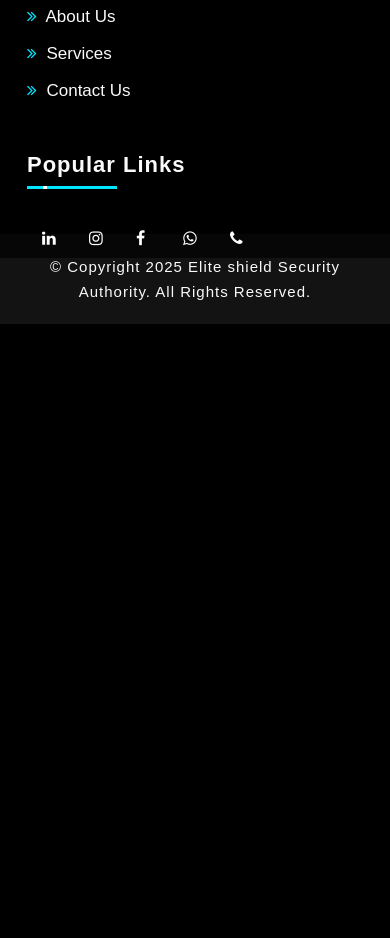
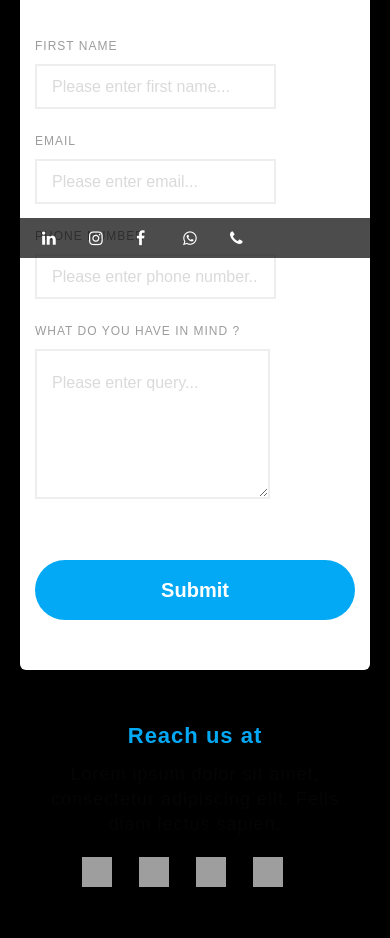
Before and after one commit to PathumHarshana/Eliteshield, a website: page public_html/contactus.html in a window 390 px wide. Shown: the part 586-1524 px from the top of the page. Before the commit the page ends 970 px from the top, so only its background shows below. Drawn offline with Linux system fonts and the light colour scheme; grey boxes are pictures that could not be loaded.

```diff
--- a/public_html/contactus.html
+++ b/public_html/contactus.html
@@ -28,6 +28,7 @@
 <link rel="stylesheet" href="ms-assets/css/font-awesome_v2%3D1.1.css">
 <link rel="stylesheet" href="ms-assets/css/style_v2%3D3.7.css">
 <link rel="stylesheet" href="ms-assets/css/style_v1.css">
+<link rel="stylesheet" href="ms-assets/css/style_v5.css">
 
 <link rel="preconnect" href="https://fonts.googleapis.com">
 <link rel="preconnect" href="https://fonts.gstatic.com" crossorigin="">
@@ -252,7 +253,77 @@
 </div>
 </header>
 <div class="main" style="margin-top: 130px;">
-
+    <div class="contact_us_6">
+        <div class="responsive-container-block container">
+          <form class="form-box">
+            <div class="container-block form-wrapper">
+              <div class="mob-text">
+                <p class="text-blk contactus-head">
+                  Get in Touch
+                </p>
+                <p class="text-blk contactus-subhead">
+                  Lorem ipsum dolor sit amet, consectetur adipiscing elit. Felis diam lectus sapien.
+                </p>
+              </div>
+              <div class="responsive-container-block" id="i2cbk">
+                <div class="responsive-cell-block wk-tab-12 wk-mobile-12 wk-desk-12 wk-ipadp-12" id="i10mt-3">
+                  <p class="text-blk input-title">
+                    FIRST NAME
+                  </p>
+                  <input class="input" id="ijowk-3" name="FirstName" placeholder="Please enter first name...">
+                </div>
+                <div class="responsive-cell-block wk-tab-12 wk-mobile-12 wk-desk-12 wk-ipadp-12" id="ip1yp">
+                  <p class="text-blk input-title">
+                    EMAIL
+                  </p>
+                  <input class="input" id="ipmgh-3" name="Email" placeholder="Please enter email...">
+                </div>
+                <div class="responsive-cell-block wk-tab-12 wk-mobile-12 wk-desk-12 wk-ipadp-12" id="ih9wi">
+                  <p class="text-blk input-title">
+                    PHONE NUMBER
+                  </p>
+                  <input class="input" id="imgis-3" name="PhoneNumber" placeholder="Please enter phone number...">
+                </div>
+                <div class="responsive-cell-block wk-tab-12 wk-mobile-12 wk-desk-12 wk-ipadp-12" id="i634i-3">
+                  <p class="text-blk input-title">
+                    WHAT DO YOU HAVE IN MIND ?
+                  </p>
+                  <textarea class="textinput" id="i5vyy-3" placeholder="Please enter query..."></textarea>
+                </div>
+              </div>
+              <button class="submit-btn" id="w-c-s-bgc_p-1-dm-id-2">
+                Submit
+              </button>
+            </div>
+          </form>
+          <div class="responsive-cell-block wk-desk-7 wk-ipadp-12 wk-tab-12 wk-mobile-12" id="i772w">
+            <div class="map-part">
+              <p class="text-blk map-contactus-head" id="w-c-s-fc_p-1-dm-id">
+                Reach us at
+              </p>
+              <p class="text-blk map-contactus-subhead">
+                Lorem ipsum dolor sit amet, consectetur adipiscing elit. Felis diam lectus sapien.
+              </p>
+              <div class="social-media-links mob">
+                <a class="social-icon-link" href="#" id="ix94i-2-2">
+                  <img class="link-img image-block" src="https://workik-widget-assets.s3.amazonaws.com/Footer1-83/v1/images/Icon-twitter.png">
+                </a>
+                <a class="social-icon-link" href="#" id="itixd">
+                  <img class="link-img image-block" src="https://workik-widget-assets.s3.amazonaws.com/Footer1-83/v1/images/Icon-facebook.png">
+                </a>
+                <a class="social-icon-link" href="#" id="izxvt">
+                  <img class="link-img image-block" src="https://workik-widget-assets.s3.amazonaws.com/Footer1-83/v1/images/Icon-google.png">
+                </a>
+                <a class="social-icon-link" href="#" id="izldf-2-2">
+                  <img class="link-img image-block" src="https://workik-widget-assets.s3.amazonaws.com/Footer1-83/v1/images/Icon-instagram.png">
+                </a>
+              </div>
+              <div class="map-box container-block">
+              </div>
+            </div>
+          </div>
+        </div>
+      </div>
   </div>
   <div class="main">
 
--- /dev/null
+++ b/public_html/ms-assets/css/style_v5.css
@@ -0,0 +1,541 @@
+.contact_us_6 * {
+    font-family: Nunito, sans-serif;
+  }
+
+  .contact_us_6 .text-blk {
+    margin-top: 0px;
+    margin-right: 0px;
+    margin-bottom: 0px;
+    margin-left: 0px;
+    line-height: 25px;
+  }
+
+  .contact_us_6 .responsive-cell-block {
+    min-height: 75px;
+  }
+
+  .contact_us_6 input:focus,
+  .contact_us_6 textarea:focus {
+    outline-color: initial;
+    outline-style: none;
+    outline-width: initial;
+  }
+
+  .contact_us_6 .container-block {
+    min-height: 75px;
+    width: 100%;
+    padding-top: 10px;
+    padding-right: 10px;
+    padding-bottom: 10px;
+    padding-left: 10px;
+    display: block;
+  }
+
+  .contact_us_6 .responsive-container-block {
+    min-height: 75px;
+    display: flex;
+    flex-wrap: wrap;
+    justify-content: flex-start;
+    margin-top: 0px;
+    margin-right: auto;
+    margin-bottom: 50px;
+    margin-left: auto;
+    padding-top: 0px;
+    padding-right: 0px;
+    padding-bottom: 0px;
+    padding-left: 0px;
+  }
+
+  .contact_us_6 .responsive-container-block.big-container {
+    padding-top: 10px;
+    padding-right: 30px;
+    width: 35%;
+    padding-bottom: 10px;
+    padding-left: 30px;
+    background-color: #03a9f4;
+    position: absolute;
+    height: 950px;
+    right: 0px;
+  }
+
+  .contact_us_6 .responsive-container-block.container {
+    position: relative;
+    min-height: 75px;
+    flex-direction: row;
+    z-index: 2;
+    flex-wrap: nowrap;
+    align-items: center;
+    justify-content: center;
+    padding-top: 0px;
+    padding-right: 30px;
+    padding-bottom: 0px;
+    padding-left: 30px;
+    max-width: 1320px;
+    margin-top: 0px;
+    margin-right: auto;
+    margin-bottom: 0px;
+    margin-left: auto;
+  }
+
+  .contact_us_6 .container-block.form-wrapper {
+    background-color: white;
+    max-width: 450px;
+    text-align: center;
+    padding-top: 50px;
+    padding-right: 40px;
+    padding-bottom: 50px;
+    padding-left: 40px;
+    box-shadow: rgba(0, 0, 0, 0.05) 0px 4px 20px 7px;
+    border-top-left-radius: 6px;
+    border-top-right-radius: 6px;
+    border-bottom-right-radius: 6px;
+    border-bottom-left-radius: 6px;
+    margin-top: 90px;
+    margin-right: 0px;
+    margin-bottom: 60px;
+    margin-left: 0px;
+  }
+
+  .contact_us_6 .text-blk.contactus-head {
+    font-size: 36px;
+    line-height: 52px;
+    font-weight: 900;
+  }
+
+  .contact_us_6 .text-blk.contactus-subhead {
+    color: #9c9c9c;
+    width: 300px;
+    margin-top: 0px;
+    margin-right: auto;
+    margin-bottom: 50px;
+    margin-left: auto;
+    display: none;
+  }
+
+  .contact_us_6 .responsive-cell-block.wk-desk-6.wk-ipadp-6.wk-tab-12.wk-mobile-12 {
+    margin-top: 0px;
+    margin-right: 0px;
+    margin-bottom: 26px;
+    margin-left: 0px;
+    min-height: 50px;
+  }
+
+  .contact_us_6 .input {
+    width: 100%;
+    height: 50px;
+    padding-top: 1px;
+    padding-right: 15px;
+    padding-bottom: 1px;
+    padding-left: 15px;
+    border-top-width: 2px;
+    border-right-width: 2px;
+    border-bottom-width: 2px;
+    border-left-width: 2px;
+    border-top-style: solid;
+    border-right-style: solid;
+    border-bottom-style: solid;
+    border-left-style: solid;
+    border-top-color: #eeeeee;
+    border-right-color: #eeeeee;
+    border-bottom-color: #eeeeee;
+    border-left-color: #eeeeee;
+    border-image-source: initial;
+    border-image-slice: initial;
+    border-image-width: initial;
+    border-image-outset: initial;
+    border-image-repeat: initial;
+    font-size: 16px;
+    color: black;
+  }
+
+  .contact_us_6 .textinput {
+    width: 98%;
+    min-height: 150px;
+    padding-top: 20px;
+    padding-right: 15px;
+    padding-bottom: 20px;
+    padding-left: 15px;
+    border-top-width: 2px;
+    border-right-width: 2px;
+    border-bottom-width: 2px;
+    border-left-width: 2px;
+    border-top-style: solid;
+    border-right-style: solid;
+    border-bottom-style: solid;
+    border-left-style: solid;
+    border-top-color: #eeeeee;
+    border-right-color: #eeeeee;
+    border-bottom-color: #eeeeee;
+    border-left-color: #eeeeee;
+    border-image-source: initial;
+    border-image-slice: initial;
+    border-image-width: initial;
+    border-image-outset: initial;
+    border-image-repeat: initial;
+    font-size: 16px;
+  }
+
+  .contact_us_6 .submit-btn {
+    width: 98%;
+    background-color: #03a9f4;
+    height: 60px;
+    font-size: 20px;
+    font-weight: 700;
+    color: white;
+    border-top-width: 0px;
+    border-right-width: 0px;
+    border-bottom-width: 0px;
+    border-left-width: 0px;
+    border-top-style: outset;
+    border-right-style: outset;
+    border-bottom-style: outset;
+    border-left-style: outset;
+    border-top-color: #767676;
+    border-right-color: #767676;
+    border-bottom-color: #767676;
+    border-left-color: #767676;
+    border-image-source: initial;
+    border-image-slice: initial;
+    border-image-width: initial;
+    border-image-outset: initial;
+    border-image-repeat: initial;
+    border-top-left-radius: 40px;
+    border-top-right-radius: 40px;
+    border-bottom-right-radius: 40px;
+    border-bottom-left-radius: 40px;
+  }
+
+  .contact_us_6 .form-box {
+    z-index: 2;
+    margin-top: 0px;
+    margin-right: 48px;
+    margin-bottom: 0px;
+    margin-left: 0px;
+  }
+
+  .contact_us_6 .text-blk.input-title {
+    text-align: left;
+    padding-top: 0px;
+    padding-right: 0px;
+    padding-bottom: 0px;
+    padding-left: 10px;
+    font-size: 14px;
+    margin-top: 0px;
+    margin-right: 0px;
+    margin-bottom: 5px;
+    margin-left: 0px;
+    color: #9c9c9c;
+  }
+
+  .contact_us_6 ::placeholder {
+    color: #dadada;
+  }
+
+  .contact_us_6 .mob-text {
+    display: block;
+    text-align: left;
+    margin-top: 0px;
+    margin-right: 0px;
+    margin-bottom: 25px;
+    margin-left: 0px;
+  }
+
+  .contact_us_6 .responsive-cell-block.wk-tab-12.wk-mobile-12.wk-desk-12.wk-ipadp-12 {
+    margin-top: 0px;
+    margin-right: 0px;
+    margin-bottom: 20px;
+    margin-left: 0px;
+  }
+
+  .contact_us_6 .text-blk.contactus-subhead.color {
+    color: white;
+  }
+
+  .contact_us_6 .map-box {
+    max-width: 800px;
+    max-height: 520px;
+    width: 100%;
+    height: 520px;
+    background-color: #d9d9d9;
+    background-image: url("https://workik-widget-assets.s3.amazonaws.com/widget-assets/images/sc23.png");
+    background-size: cover;
+    background-position-x: 50%;
+    background-position-y: 50%;
+  }
+
+  .contact_us_6 .map-part {
+    width: 100%;
+    height: 100%;
+  }
+
+  .contact_us_6 .text-blk.map-contactus-head {
+    font-weight: 900;
+    font-size: 22px;
+    line-height: 32px;
+    margin-top: 0px;
+    margin-right: 0px;
+    margin-bottom: 10px;
+    margin-left: 0px;
+    color: #03a9f4;
+  }
+
+  .contact_us_6 .text-blk.map-contactus-subhead {
+    max-width: 300px;
+    margin-top: 0px;
+    margin-right: 0px;
+    margin-bottom: 20px;
+    margin-left: 0px;
+  }
+
+  .contact_us_6 .social-media-links.mob {
+    margin-top: 0px;
+    margin-right: 0px;
+    margin-bottom: 30px;
+    margin-left: 0px;
+    width: 230px;
+    display: flex;
+    justify-content: flex-start;
+  }
+
+  .contact_us_6 .link-img {
+    width: 30px;
+    height: 30px;
+    margin-top: 0px;
+    margin-right: 25px;
+    margin-bottom: 0px;
+    margin-left: 0px;
+  }
+
+  .contact_us_6 .link-img.image-block {
+    margin-top: 0px;
+    margin-right: 0px;
+    margin-bottom: 0px;
+    margin-left: 0px;
+  }
+
+  .contact_us_6 .social-icon-link {
+    margin: 0 25px 0 0;
+    padding: 0 0 0 0;
+  }
+
+  @media (max-width: 1024px) {
+    .contact_us_6 .responsive-container-block.container {
+      justify-content: center;
+    }
+
+    .contact_us_6 .map-box {
+      position: absolute;
+      top: 0px;
+      max-height: 320px;
+    }
+
+    .contact_us_6 .map-box {
+      max-width: 100%;
+      width: 100%;
+    }
+
+    .contact_us_6 .responsive-container-block.container {
+      padding-top: 0px;
+      padding-right: 0px;
+      padding-bottom: 0px;
+      padding-left: 0px;
+    }
+
+    .contact_us_6 .map-part {
+      width: 100%;
+      display: flex;
+      flex-direction: column;
+      align-items: center;
+    }
+
+    .contact_us_6 .container-block.form-wrapper {
+      margin-top: 0px;
+      margin-right: 0px;
+      margin-bottom: 0px;
+      margin-left: 0px;
+    }
+
+    .contact_us_6 .mob-text {
+      display: block;
+    }
+
+    .contact_us_6 .form-box {
+      margin-top: 200px;
+      margin-right: 60px;
+      margin-bottom: 40px;
+      margin-left: 0px;
+    }
+
+    .contact_us_6 .link-img {
+      margin-top: 0px;
+      margin-right: 0px;
+      margin-bottom: 0px;
+      margin-left: 0px;
+      display: flex;
+      justify-content: space-evenly;
+    }
+
+    .contact_us_6 .social-media-links.mob {
+      justify-content: space-evenly;
+    }
+
+    .contact_us_6 .responsive-cell-block.wk-desk-7.wk-ipadp-12.wk-tab-12.wk-mobile-12 {
+      text-align: center;
+      display: flex;
+      justify-content: flex-end;
+      align-items: center;
+      flex-direction: row;
+    }
+
+    .contact_us_6 .text-blk.contactus-subhead {
+      display: block;
+    }
+
+    .contact_us_6 .mob-text {
+      text-align: center;
+      margin-top: 0px;
+      margin-right: 0px;
+      margin-bottom: 0px;
+      margin-left: 0px;
+    }
+
+    .contact_us_6 .responsive-container-block.container {
+      flex-wrap: wrap;
+    }
+
+    .contact_us_6 .form-box {
+      margin-top: 200px;
+      margin-right: 0px;
+      margin-bottom: 40px;
+      margin-left: 0px;
+    }
+  }
+
+  @media (max-width: 768px) {
+    .contact_us_6 .submit-btn {
+      width: 100%;
+    }
+
+    .contact_us_6 .input {
+      width: 100%;
+    }
+
+    .contact_us_6 .textinput {
+      width: 100%;
+    }
+
+    .contact_us_6 .container-block.form-wrapper {
+      margin-top: 80px;
+      margin-right: 0px;
+      margin-bottom: 0px;
+      margin-left: 0px;
+    }
+
+    .contact_us_6 .text-blk.input-title {
+      padding-top: 0px;
+      padding-right: 0px;
+      padding-bottom: 0px;
+      padding-left: 0px;
+    }
+
+    .contact_us_6 .form-box {
+      padding-top: 0px;
+      padding-right: 20px;
+      padding-bottom: 0px;
+      padding-left: 20px;
+    }
+
+    .contact_us_6 .container-block.form-wrapper {
+      padding-top: 50px;
+      padding-right: 15px;
+      padding-bottom: 50px;
+      padding-left: 15px;
+    }
+
+    .contact_us_6 .mob-text {
+      display: block;
+    }
+
+    .contact_us_6 .responsive-container-block.container {
+      padding-top: 0px;
+      padding-right: 0px;
+      padding-bottom: 0px;
+      padding-left: 0px;
+    }
+
+    .contact_us_6 .form-box {
+      margin-top: 200px;
+      margin-right: 0px;
+      margin-bottom: 0px;
+      margin-left: 0px;
+    }
+
+    .contact_us_6 .container-block.form-wrapper {
+      margin-top: 0px;
+      margin-right: 0px;
+      margin-bottom: 0px;
+      margin-left: 0px;
+    }
+
+    .contact_us_6 .form-box {
+      margin-top: 220px;
+      margin-right: 0px;
+      margin-bottom: 0px;
+      margin-left: 0px;
+    }
+
+    .contact_us_6 .form-box {
+      margin-top: 220px;
+      margin-right: 0px;
+      margin-bottom: 50px;
+      margin-left: 0px;
+    }
+
+    .contact_us_6 .text-blk.contactus-head {
+      font-size: 32px;
+      line-height: 40px;
+    }
+  }
+
+  @media (max-width: 500px) {
+    .contact_us_6 .container-block.form-wrapper {
+      padding-top: 50px;
+      padding-right: 15px;
+      padding-bottom: 50px;
+      padding-left: 15px;
+    }
+
+    .contact_us_6 .container-block.form-wrapper {
+      margin-top: 60px;
+      margin-right: 0px;
+      margin-bottom: 0px;
+      margin-left: 0px;
+    }
+
+    .contact_us_6 .responsive-cell-block.wk-ipadp-6.wk-tab-12.wk-mobile-12.wk-desk-6 {
+      margin-top: 0px;
+      margin-right: 0px;
+      margin-bottom: 15px;
+      margin-left: 0px;
+    }
+
+    .contact_us_6 .responsive-container-block {
+      margin-top: 0px;
+      margin-right: 0px;
+      margin-bottom: 35px;
+      margin-left: 0px;
+    }
+
+    .contact_us_6 .text-blk.input-title {
+      font-size: 12px;
+    }
+
+    .contact_us_6 .text-blk.contactus-head {
+      font-size: 26px;
+      line-height: 35px;
+    }
+
+    .contact_us_6 .input {
+      height: 45px;
+    }
+  }
```
Also changed, not shown: public_html/index.html (+54 -1 lines).
